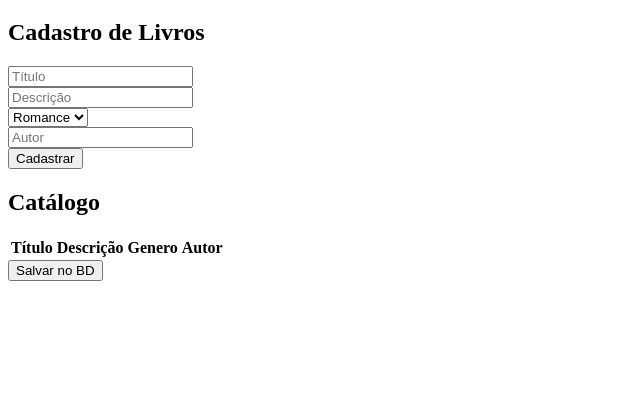
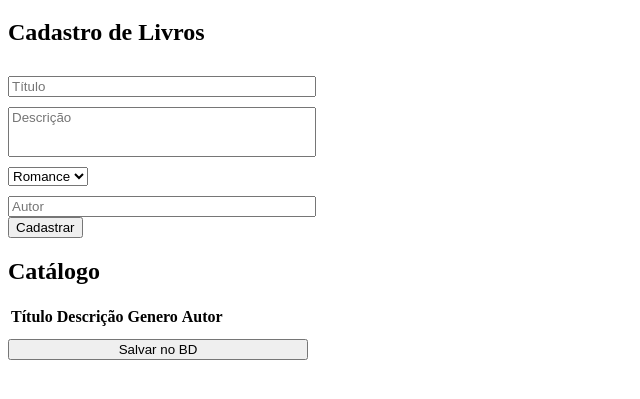
Before and after one commit to rebecamarii/rebecamarii.github.io, a plain HTML site: page AJAX/indexajax1.html in a window 1280 px wide. Shown: the part 61-460 px from the top of the page, without its empty margins (0-640 px from the left). Drawn offline with Linux system fonts and the light colour scheme.

Commit message:
Update indexajax1.html

```diff
--- a/AJAX/indexajax1.html
+++ b/AJAX/indexajax1.html
@@ -5,6 +5,7 @@
 	<title>Exer1 - Biblioteca</title>
 	<script src="scriptajax1.js"></script>
 	<script src="jquery-3.6.0.min.js"></script>
+	<link href="estiloajax1.css" rel="stylesheet">
 </head>
 
 <body>
```
